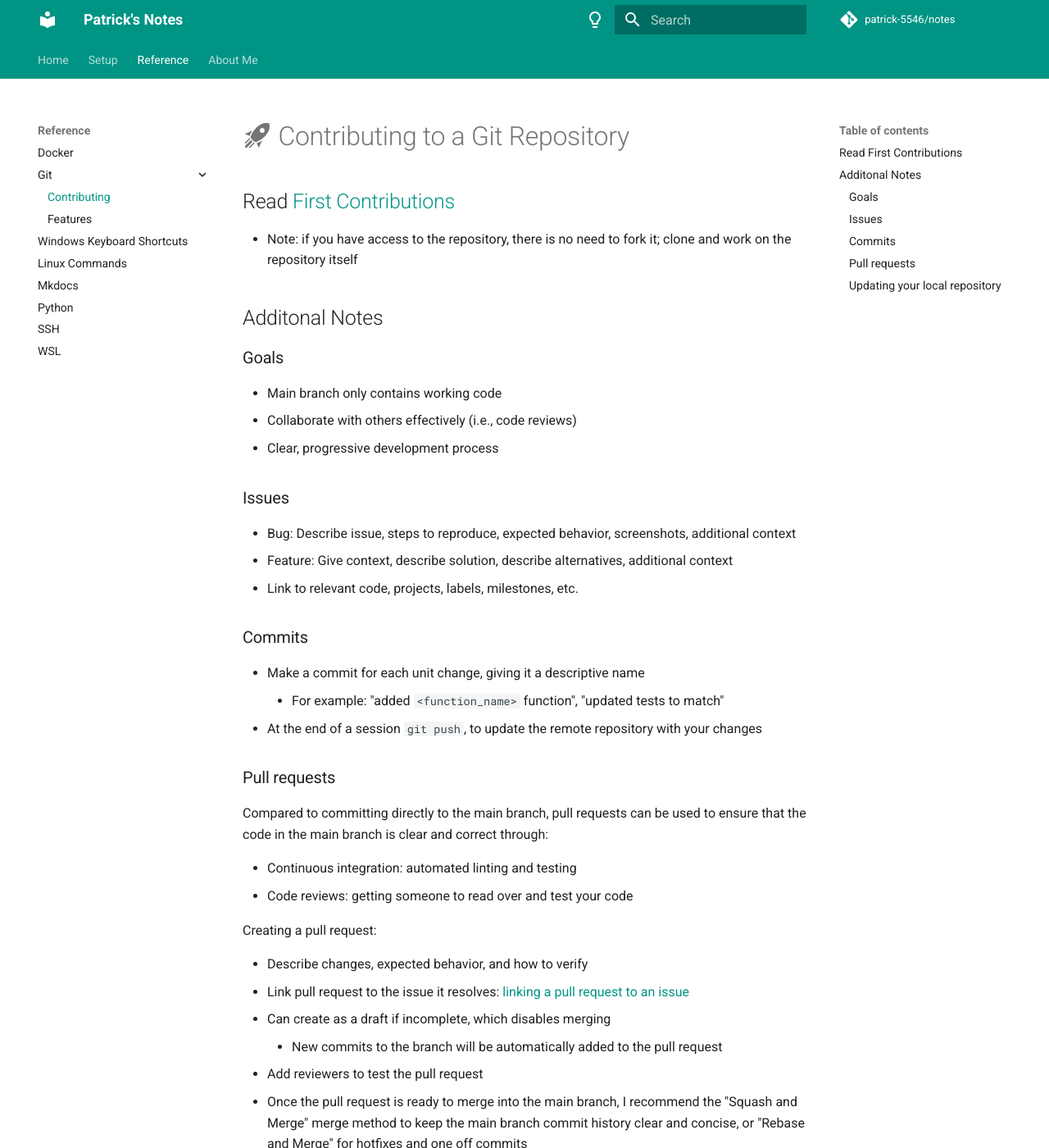
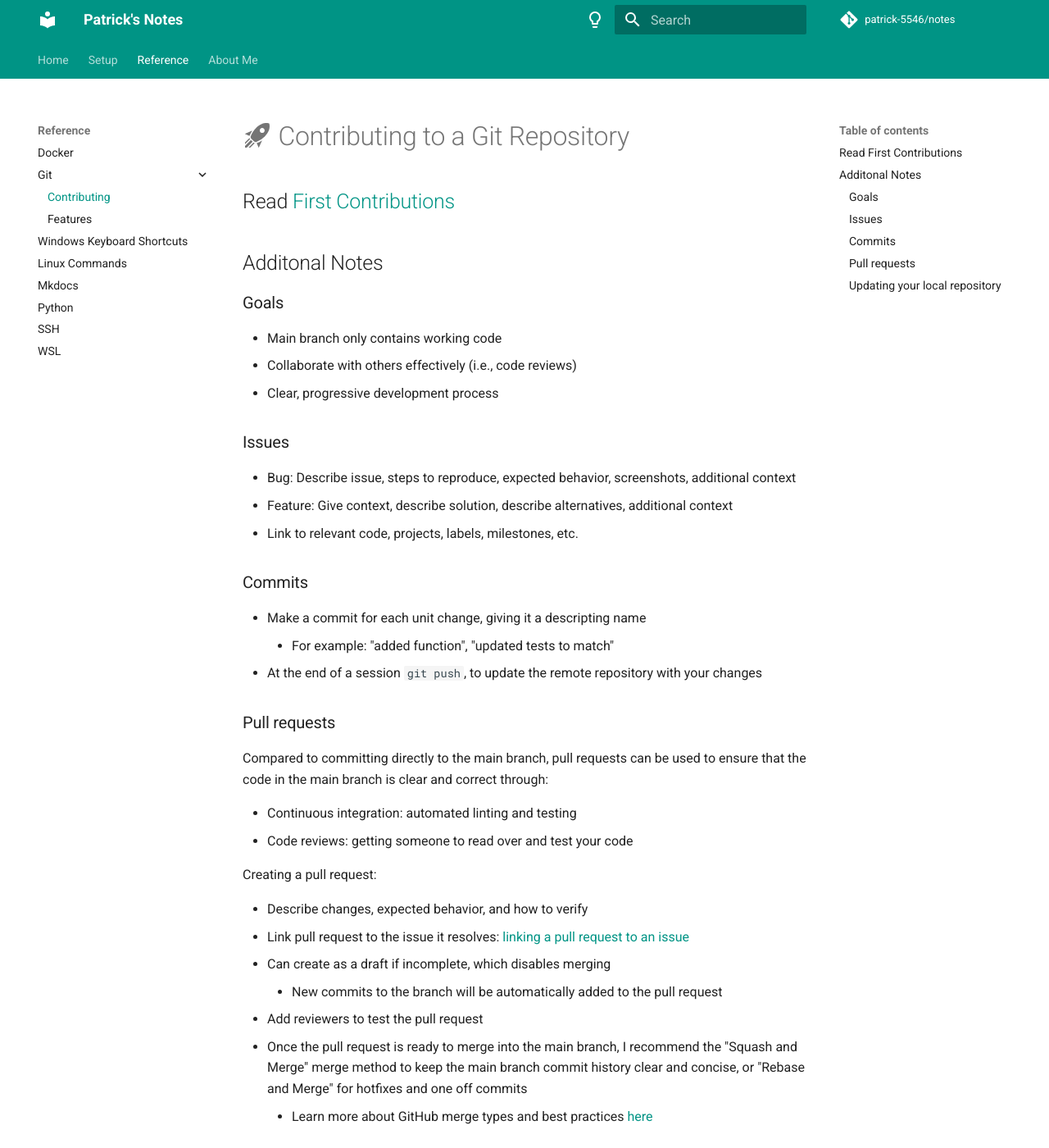
Before and after one commit to patrick-5546/notes, an MkDocs documentation site: the page built from docs/reference/git/contributing.md, in a window 1280 px wide and 1400 px high. Shown: the whole window at 82% size. Built offline with MkDocs 1.6.1 and Material for MkDocs 9.7.7, drawn with Linux system fonts in a browser that asks for light colours; comment, search, counter and statistics services are not loaded.

Commit message:
Revert "Minor fixes to contributing page"
This reverts commit b6ad2f86a4bef7e8bc688d06473542138b8f967a.

```diff
--- a/docs/reference/git/contributing.md
+++ b/docs/reference/git/contributing.md
@@ -1,8 +1,6 @@
 # :material-rocket-launch: Contributing to a Git Repository
 
 ## Read [First Contributions](https://github.com/firstcontributions/first-contributions/blob/master/README.md)
-
-- Note: if you have access to the repository, there is no need to fork it; clone and work on the repository itself
 
 ## Additonal Notes
 
@@ -20,8 +18,8 @@
 
 ### Commits
 
-- Make a commit for each unit change, giving it a descriptive name
-    - For example: "added `<function_name>` function", "updated tests to match"
+- Make a commit for each unit change, giving it a descripting name
+    - For example: "added <function_name> function", "updated tests to match"
 - At the end of a session `git push`, to update the remote repository with your changes
 
 ### Pull requests
```
